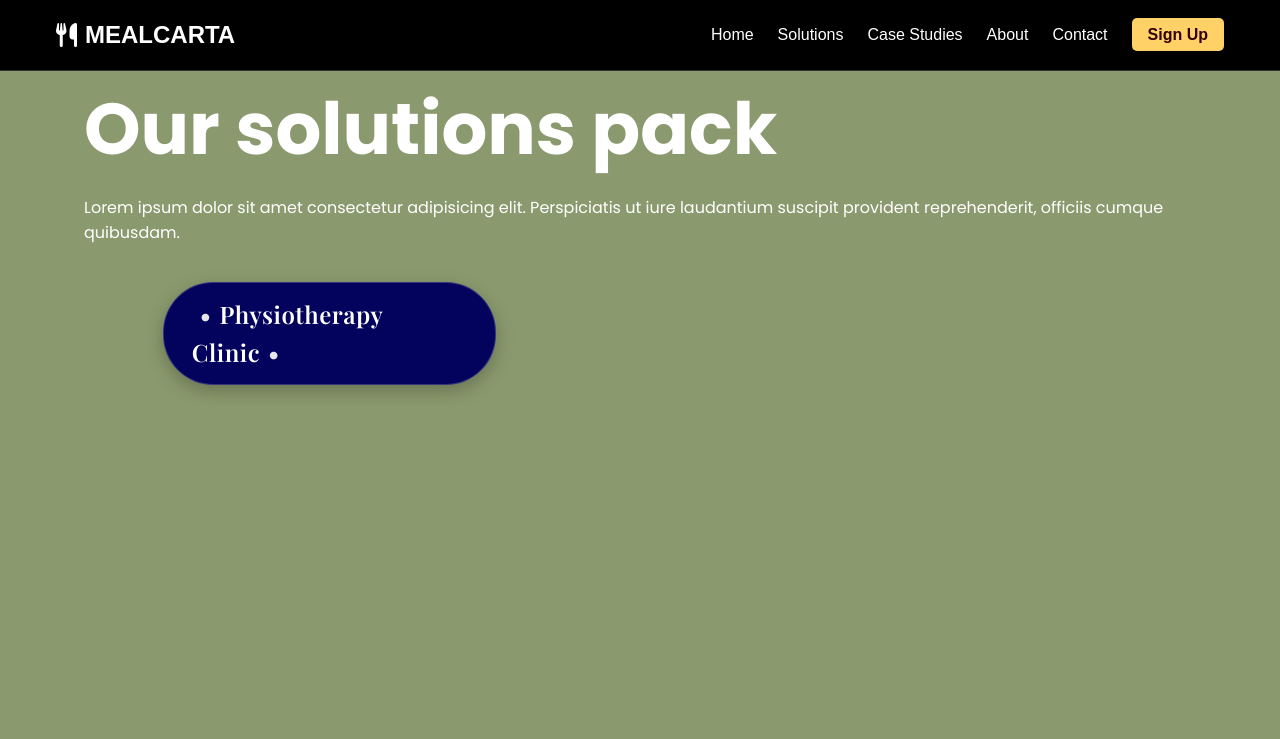
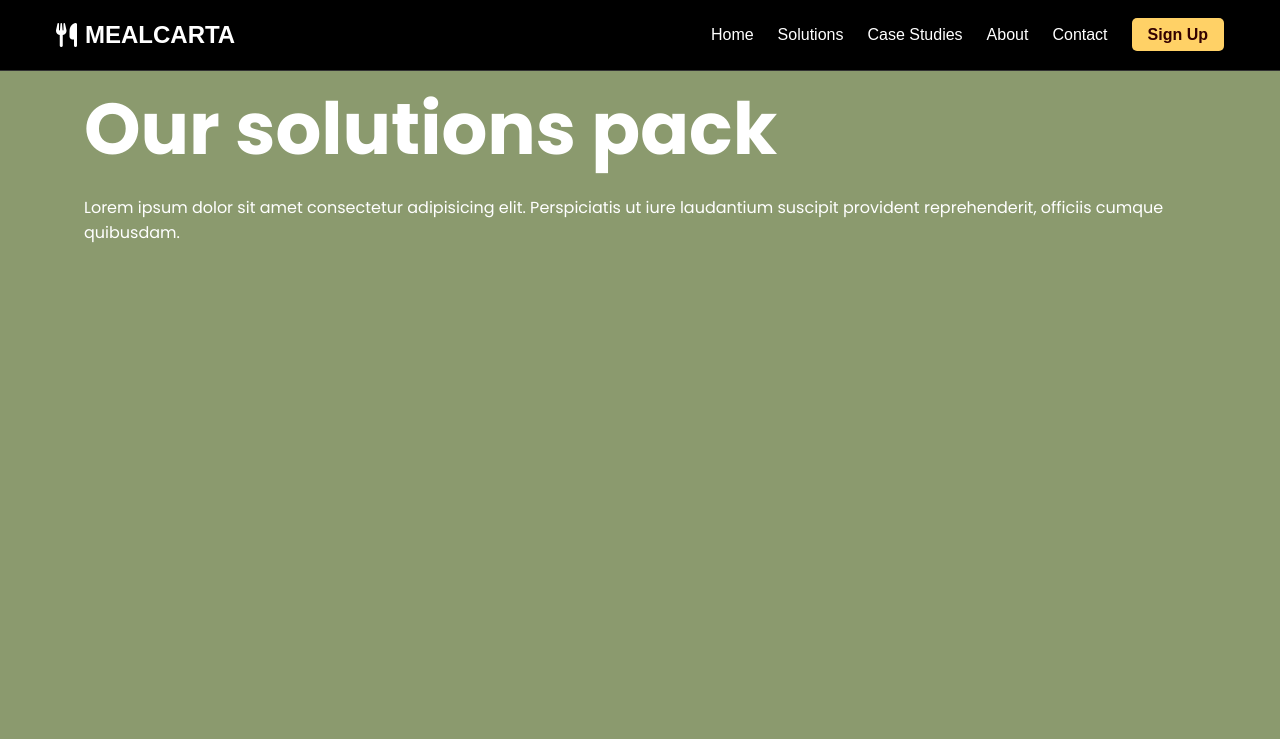
Before and after one commit to Bigblackjerry8867599/yess-55-mbale, a website: page solutions.html in a window 1280 px wide. Shown: the top 739 px of the page. Drawn offline with nearby package versions, Linux system fonts and the light colour scheme; grey boxes are pictures that could not be loaded.

Commit message:
Fix HTML structure in solutions.html

```diff
--- a/solutions.html
+++ b/solutions.html
@@ -1056,7 +1056,7 @@
             <!-- RIGHT: lady with transparent background + clinic badge on the right -->
             <div class="hero-column">
                 <!-- HEADLINE "Physiotherapy Clinic" moved to the right -->
-                <div class="headline-right">Physiotherapy Clinic</div>
+
 
                 <img src="https://i.ibb.co/1Y0bbvLp/360-F-1215496106-e5-Yof-F2p-WZTA6-Dxq-TEPzg2k-BCRZUp8q1-removebg-preview-removebg-preview.png"
                      alt="Smiling woman with transparent background"
```
